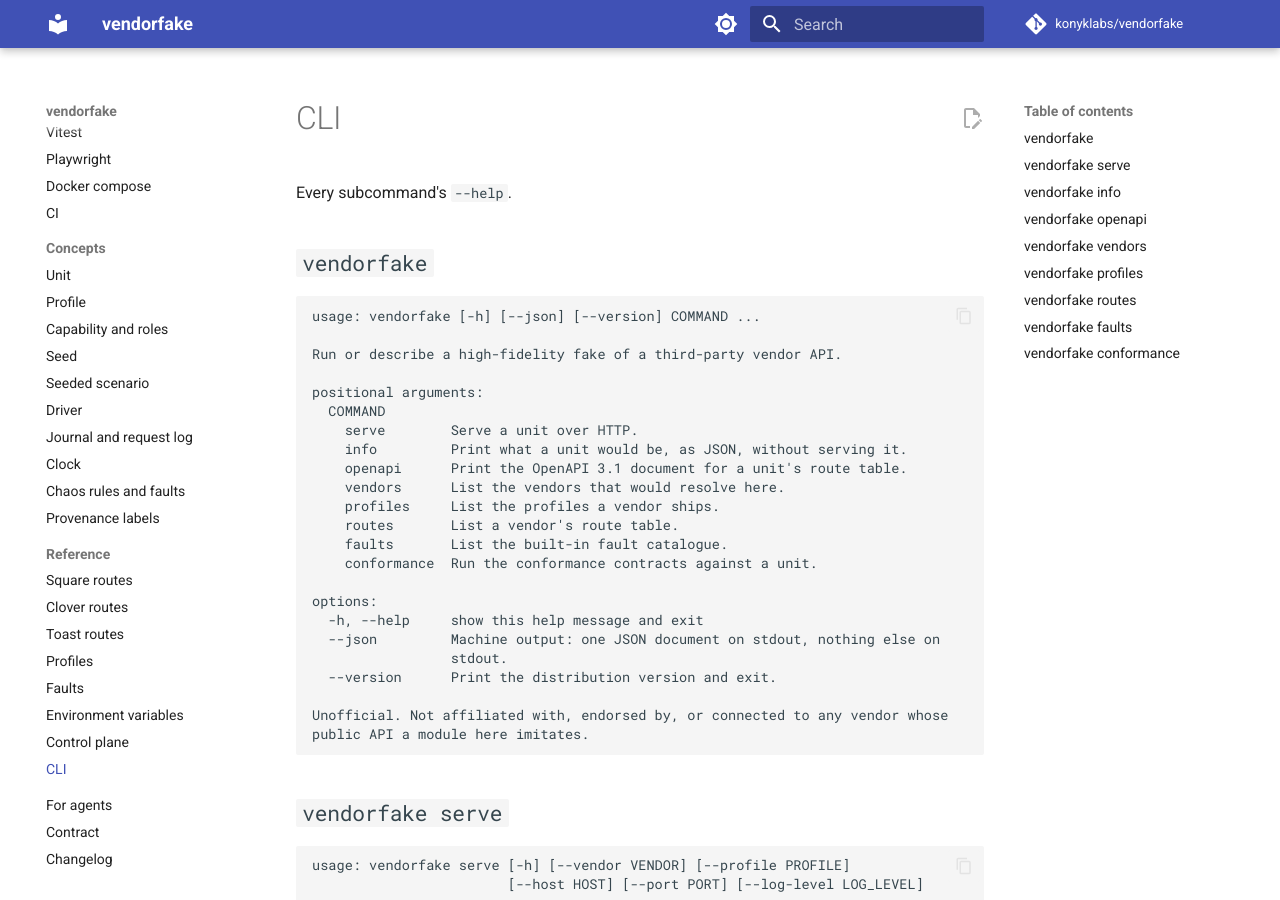
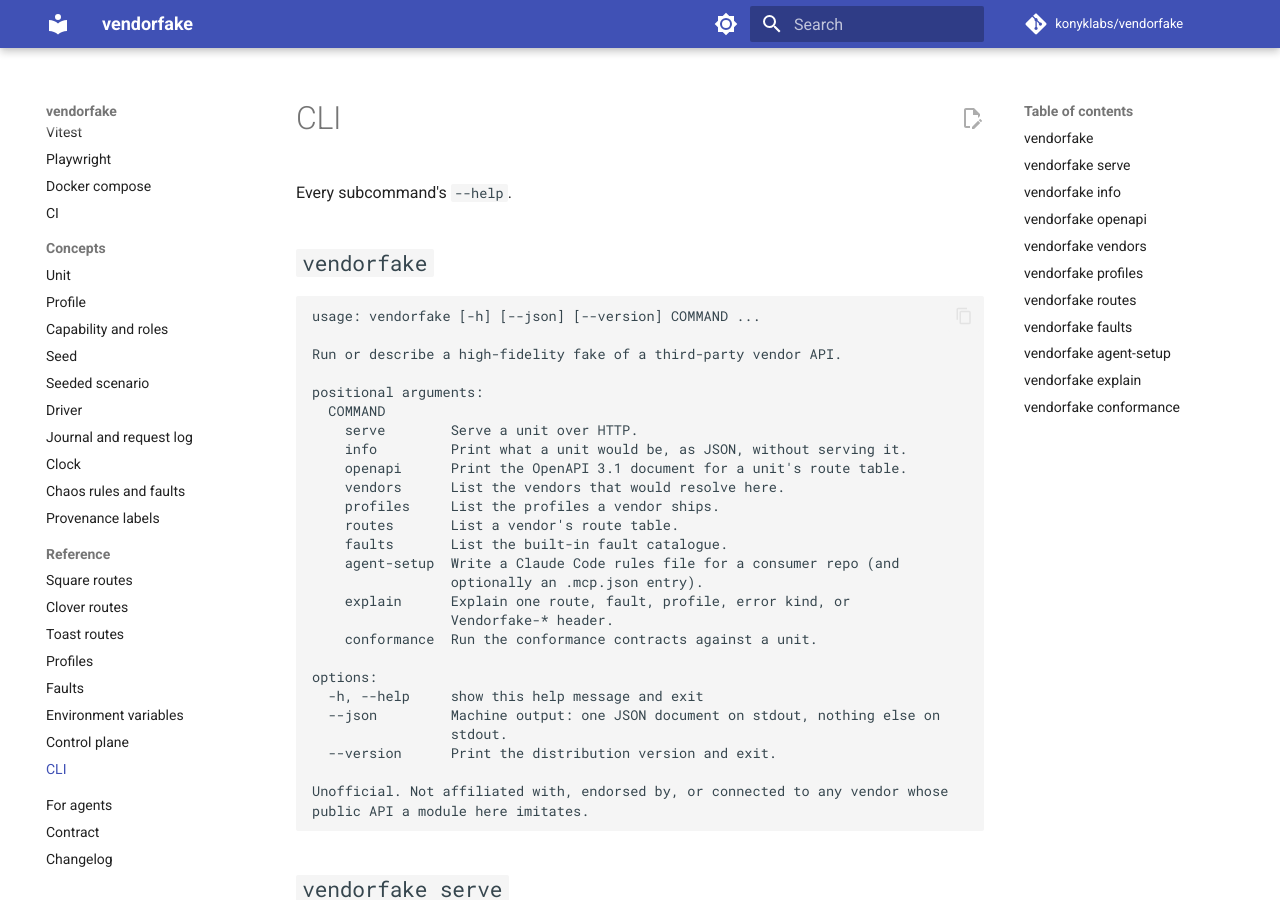
Before and after one commit to konyklabs/mock-template, an MkDocs documentation site: the page built from docs/reference/cli.md, in a window 1280 px wide and 900 px high. Built offline with MkDocs 1.6.1 and Material for MkDocs 9.7.7, drawn with Linux system fonts in a browser that asks for light colours; comment, search, counter and statistics services are not loaded; some of the changed text lies outside the part shown.

Commit message:
docs(reference): regenerate the CLI reference for agent-setup and explain (konyklabs/roadmap#74)
Co-Authored-By: Claude Fable 5.1 <noreply@anthropic.com>
Claude-Session: https://claude.ai/code/session_013bdqdtXZHVtHTYs68YrC1B

````diff
--- a/docs/reference/cli.md
+++ b/docs/reference/cli.md
@@ -20,6 +20,10 @@ positional arguments:
     profiles     List the profiles a vendor ships.
     routes       List a vendor's route table.
     faults       List the built-in fault catalogue.
+    agent-setup  Write a Claude Code rules file for a consumer repo (and
+                 optionally an .mcp.json entry).
+    explain      Explain one route, fault, profile, error kind, or
+                 Vendorfake-* header.
     conformance  Run the conformance contracts against a unit.
 
 options:
@@ -149,6 +153,45 @@ options:
               stdout.
 ```
 
+## `vendorfake agent-setup`
+
+```text
+usage: vendorfake agent-setup [-h] [--dir DIR] [--tests-glob TESTS_GLOB]
+                              [--mcp] [--allow-future] [--force]
+
+options:
+  -h, --help            show this help message and exit
+  --dir DIR             Repo root to write into. Defaults to the current
+                        directory.
+  --tests-glob TESTS_GLOB
+                        Glob the rules file's `paths:` frontmatter is scoped
+                        to. Defaults to 'tests/**'.
+  --mcp                 Also add a vendorfake entry to <dir>/.mcp.json.
+  --allow-future        Required together with --mcp to actually write the
+                        .mcp.json entry; `vendorfake mcp` does not exist until
+                        0.4. Without it, --mcp only prints a notice.
+  --force               Overwrite an existing rules file.
+```
+
+## `vendorfake explain`
+
+```text
+usage: vendorfake explain [-h] [--json] KIND ...
+
+positional arguments:
+  KIND
+    route     One route, by operation_id.
+    fault     One fault, by name.
+    profile   One profile, by name.
+    error     One core error kind, by name.
+    header    One Vendorfake-* header, by name.
+
+options:
+  -h, --help  show this help message and exit
+  --json      Machine output: one JSON document on stdout, nothing else on
+              stdout.
+```
+
 ## `vendorfake conformance`
 
 ```text
````
